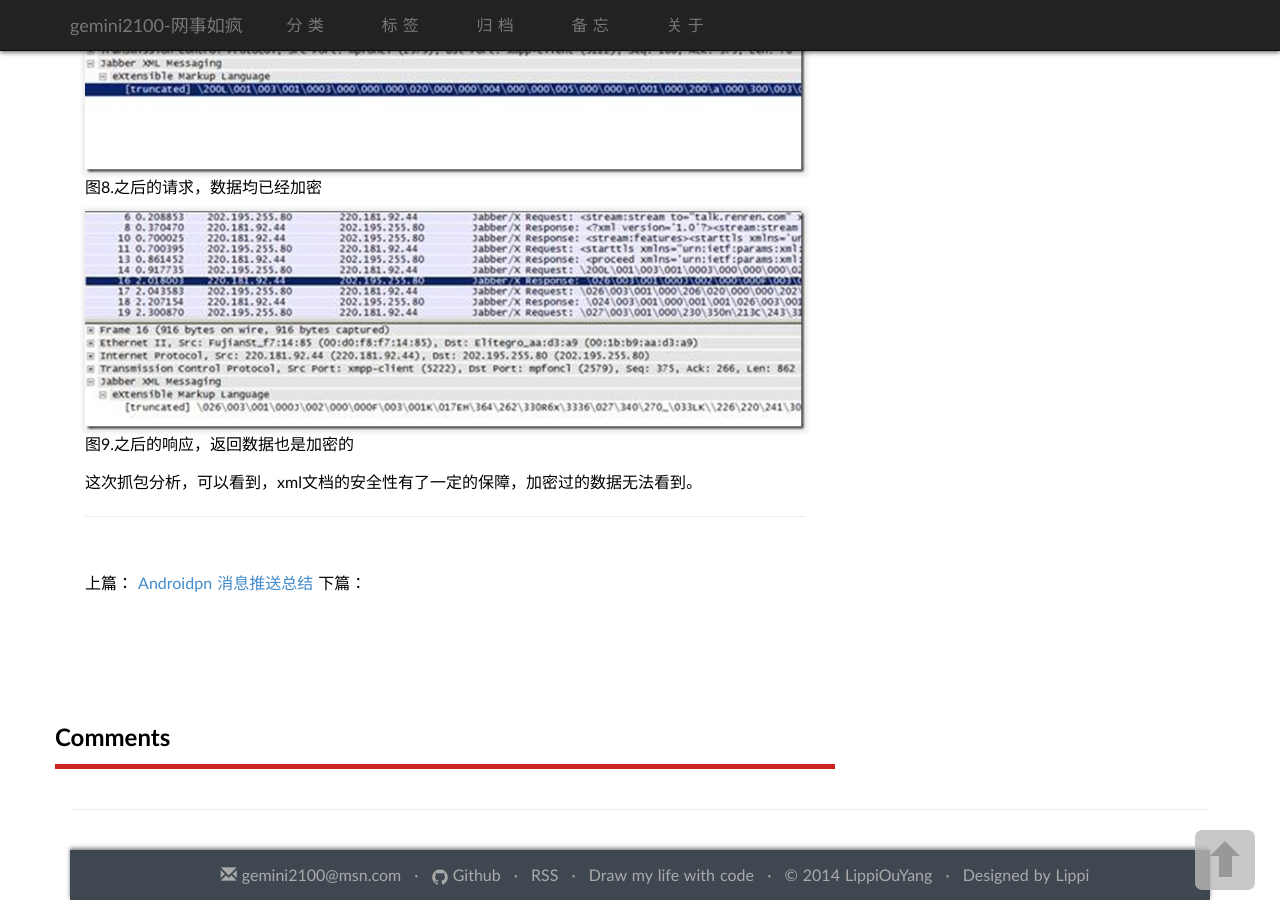
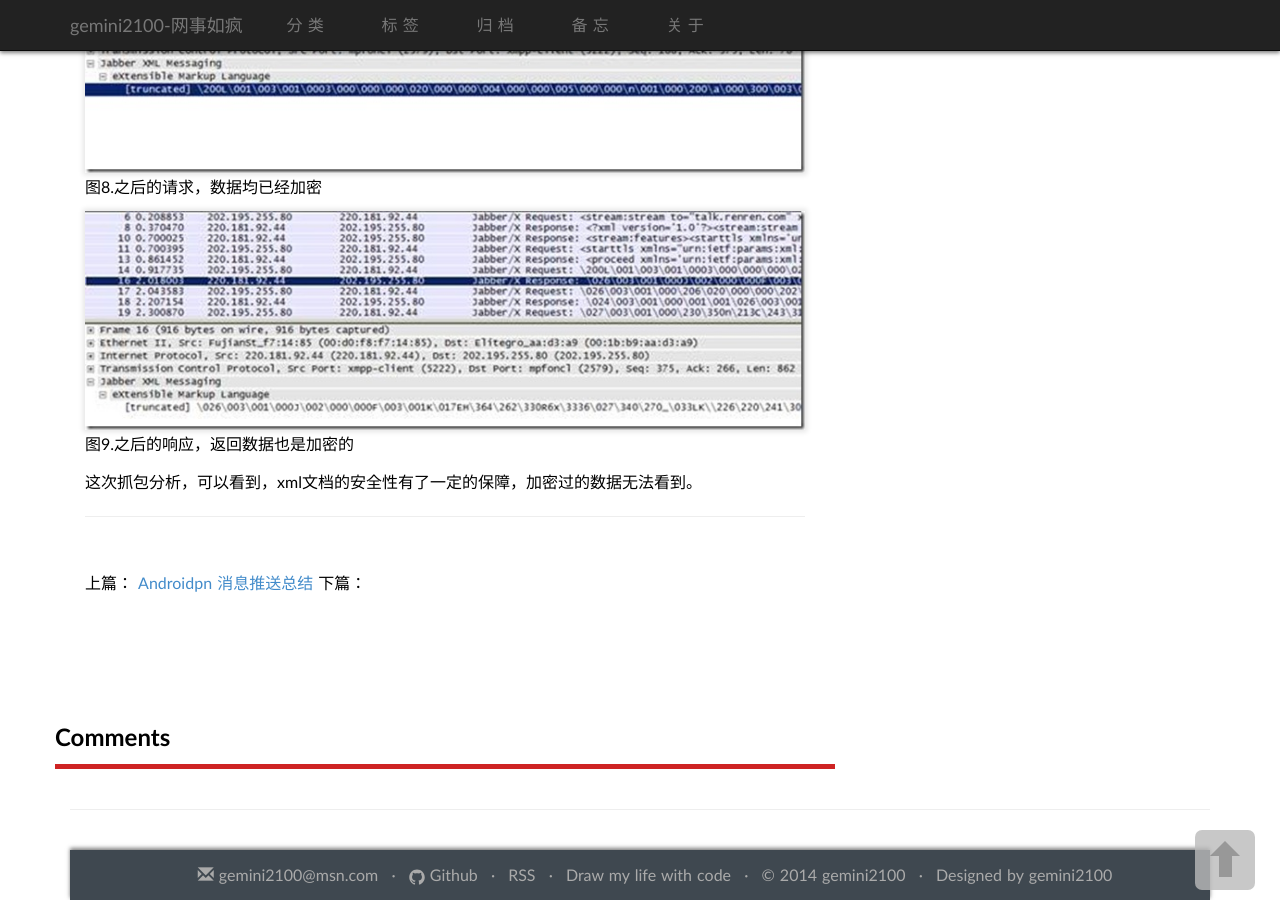
Before and after one commit to gemini2100/gemini2100.github.io, a Jekyll site: the page built from _posts/2014-10-31-xmpp-analise.md, in a window 1280 px wide and 900 px high, scrolled down 3225 px. Built offline with Jekyll 4.4.1, drawn with Linux system fonts in a browser that asks for light colours; some web fonts are replaced; comment, search, counter and statistics services are not loaded.

Commit message:
修改了注脚
修改了注脚

```diff
--- a/_includes/comment.html
+++ b/_includes/comment.html
@@ -6,13 +6,13 @@ UY END -->
 <!-- 多说评论框 start -->
   <div class="post-comment">
             <span>Comments</span>
-	<div class="ds-thread" data-thread-key="{{ page.id }}" data-title="{{ page.title }}" data-url="LippiOuYang.github.io{{ page.url }}">
+	<div class="ds-thread" data-thread-key="{{ page.id }}" data-title="{{ page.title }}" data-url="gemini2100.github.io{{ page.url }}">
 	</div>
  </div>
 <!-- 多说评论框 end -->
 <!-- 多说公共JS代码 start (一个网页只需插入一次) -->
 <script type="text/javascript">
-var duoshuoQuery = {short_name:"lippiouyang"};
+var duoshuoQuery = {short_name:"gemini2100"};
 	(function() {
 		var ds = document.createElement('script');
 		ds.type = 'text/javascript';ds.async = true;
--- a/_includes/copyright.html
+++ b/_includes/copyright.html
@@ -21,9 +21,9 @@
           <span class="point"> · </span>
           <span>{{ site.description }}</span>
           <span class="point"> · </span>
-          <span>&copy; 2014 LippiOuYang</span>
+          <span>&copy; 2014 gemini2100</span>
           <span class="point"> · </span>
-          <span>Designed by <a href="https://github.com/LippiOuYang">Lippi</a></span>
+          <span>Designed by <a href="https://github.com/gemini2100/gemini2100.github.io">gemini2100</a></span>
 
       </div>
     </div>
```
